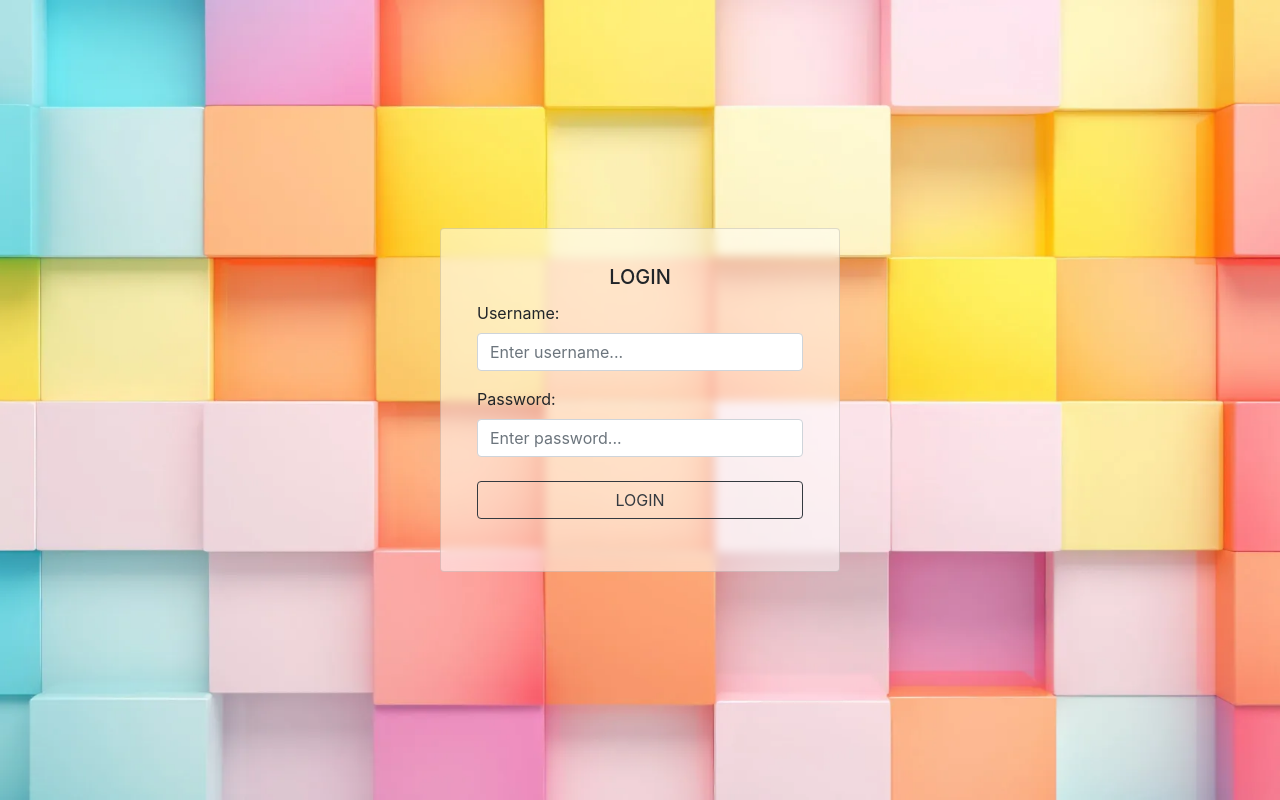
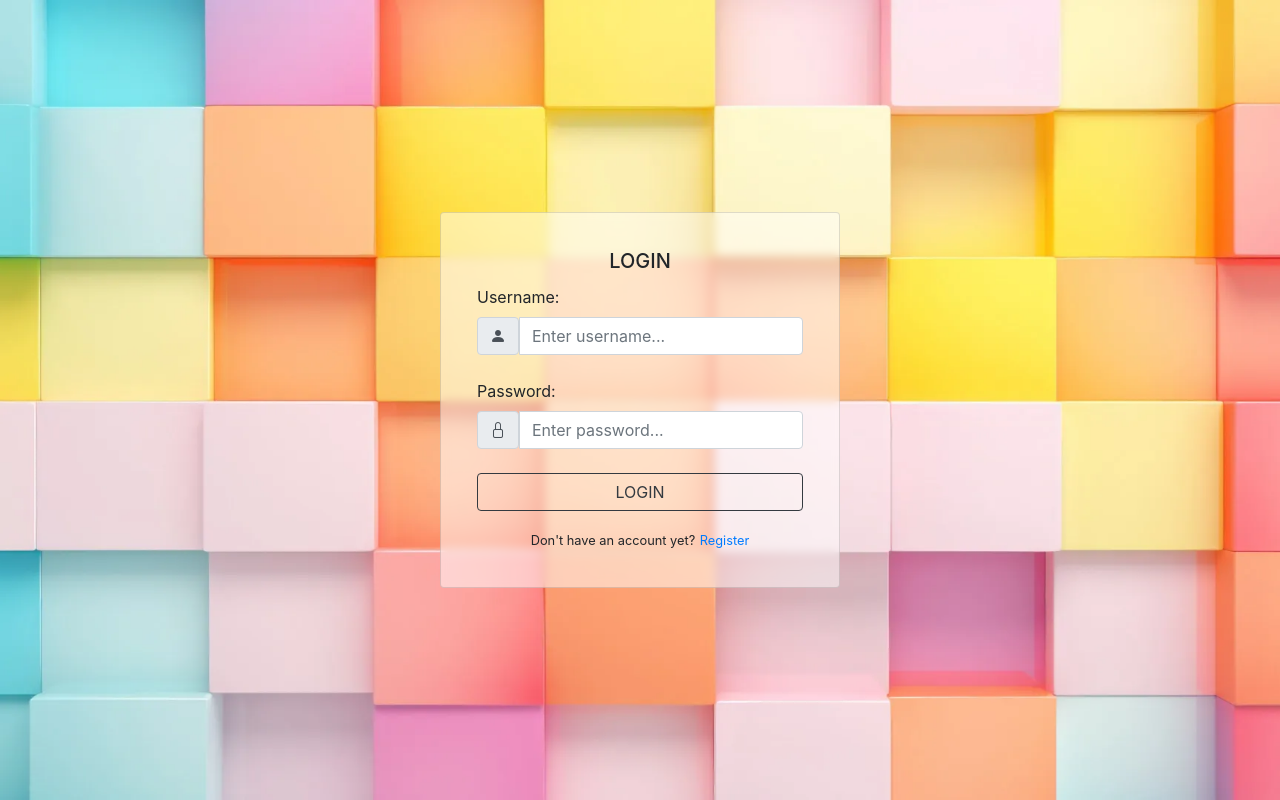
Before and after one commit to kianbador/DBA, a PHP site: page /login.php in a window 1280 px wide. Run offline with PHP 8.4, Linux system fonts and the light colour scheme.

Commit message:
Update login.php

```diff
--- a/login.php
+++ b/login.php
@@ -5,6 +5,7 @@
     <meta charset="UTF-8">
     <meta name="viewport" content="width=device-width, initial-scale=1.0">
     <link rel="stylesheet" href="https://stackpath.bootstrapcdn.com/bootstrap/4.5.2/css/bootstrap.min.css">
+    <link rel="stylesheet" href="https://cdn.jsdelivr.net/npm/bootstrap-icons@1.11.3/font/bootstrap-icons.min.css">
     <style>
     body {
       background-image: url('img/bg.jpg');
@@ -36,16 +37,30 @@
         <div>
           <form>
             <label for="username" class="form-label">Username:</label>
-            <input type="text" class="form-control mb-3" id="username" placeholder="Enter username...">
+            <div class="mb-4 input-group">
+              <span class="input-group-text">
+                <i class="bi bi-person-fill"></i>
+              </span>
+              <input type="text" class="form-control" id="username" placeholder="Enter username...">
+            </div>
 
             <label for="password" class="form-label">Password:</label>
-            <input type="password" class="form-control mb-4" id="password" placeholder="Enter password...">
+            <div class="mb-4 input-group">
+              <span class="input-group-text">
+                <i class="bi bi-lock"></i>
+              </span>
+              <input type="password" class="form-control" id="password" placeholder="Enter password...">
+            </div>
+
 
             <div class="mb-3 text-center ">
               <button type="submit" class="btn btn-block btn-outline-dark">LOGIN</button>
             </div>
           </form>
-        </div>
+          <div class="text-center">
+            <small>Don't have an account yet?</small>
+            <a class="small" href="">Register</a>
+          </div>
 
       </div>
     </div>
```
